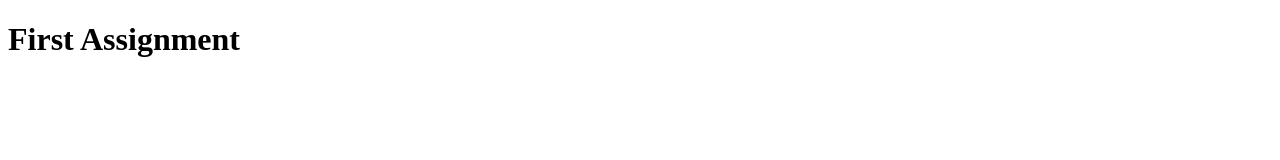
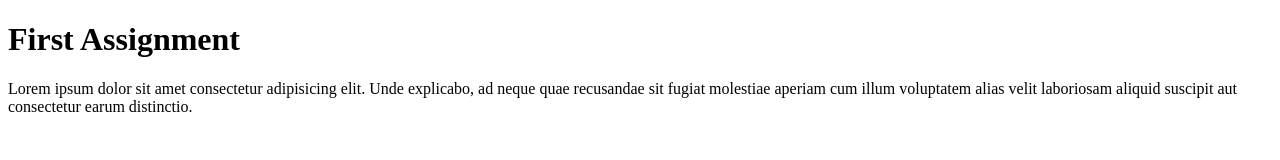
Before and after one commit to dawsonfuss/html-test, a plain HTML site: page index.html in a window 1280 px wide. Drawn offline with Linux system fonts and the light colour scheme.

Commit message:
updated paragraph

```diff
--- a/index.html
+++ b/index.html
@@ -7,5 +7,8 @@
 </head>
 <body>
     <h1>First Assignment</h1>
+    <p>
+        Lorem ipsum dolor sit amet consectetur adipisicing elit. Unde explicabo, ad neque quae recusandae sit fugiat molestiae aperiam cum illum voluptatem alias velit laboriosam aliquid suscipit aut consectetur earum distinctio.
+    </p>
 </body>
 </html>
```
